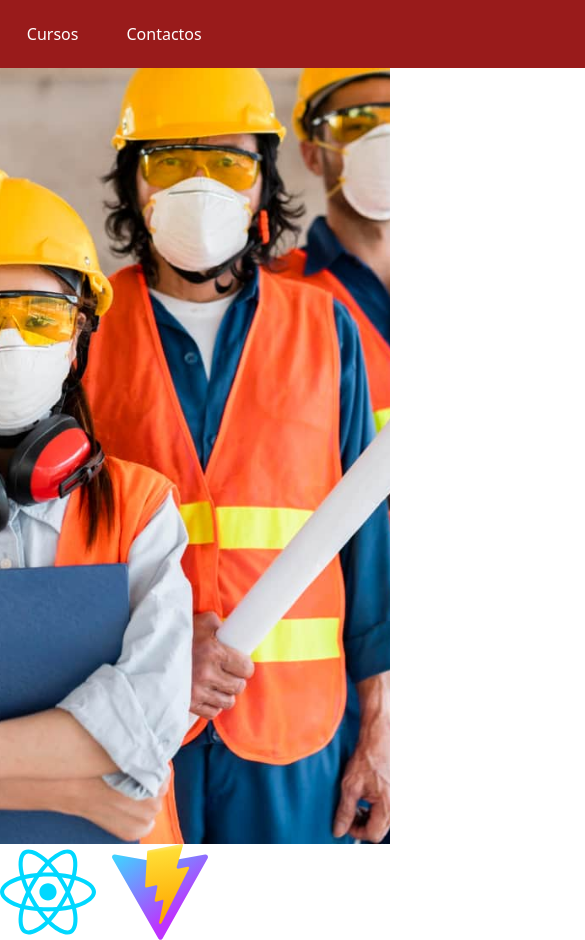
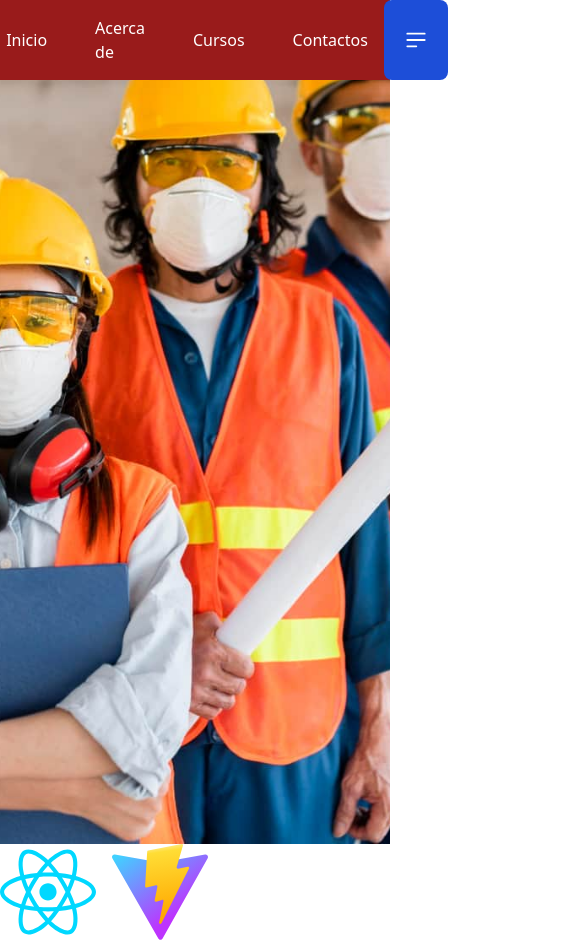
Before and after one commit to yessenia22c/iso-ingenieros, a React (Vite) app: page / in a window 390 px wide. Shown: the top 940 px of the page, 585 px wide, since content can reach past the window. Built offline with nearby package versions, Linux system fonts and the light colour scheme.

Commit message:
chore: Update NavComponent to include responsive design for mobile view

```diff
--- a/src/components/NavComponent/NavComponent.jsx
+++ b/src/components/NavComponent/NavComponent.jsx
@@ -1,9 +1,15 @@
-import React from 'react'
+import React, { useState } from 'react'
+import { AsideComponent } from '../AsideComponent/AsideComponent';
+
+
 
 export const NavComponent = () => {
+
   return (
-    <nav className='bg-red-800 '>
-        <ul className=' flex p-4 gap-12 w-[1000px] items-center'>
+    <>
+    <nav className='bg-red-800 sm:hidden'>
+
+        <ul className='flex p-4 gap-12 lx:w-[1000px] items-center'>
             <li>
                 <img className='w-[90px]' src="./src/assets/ISO-INGENIEROS-LOGO.svg" alt="" />
             </li>
@@ -20,6 +26,12 @@ export const NavComponent = () => {
                 <a href='#' className='text-white'>Contactos</a>
             </li>
         </ul>
+
     </nav>
+
+
+    </>
+
+
   )
 }
```
